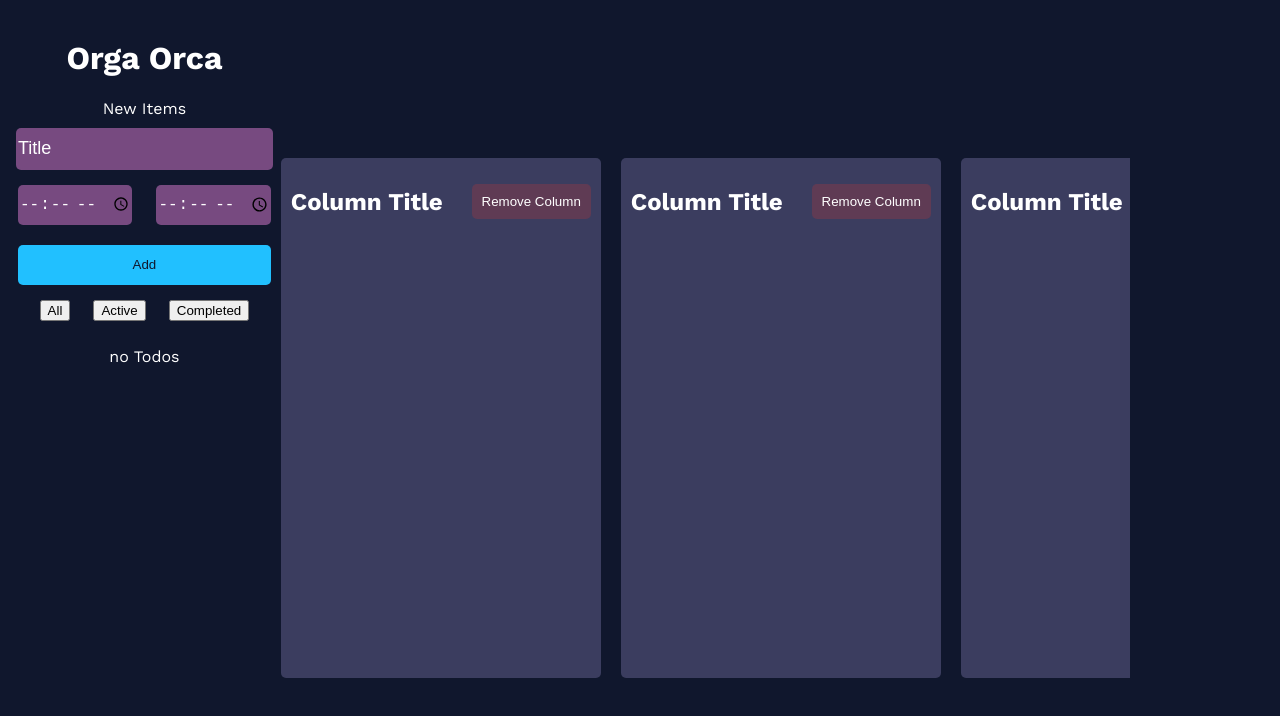
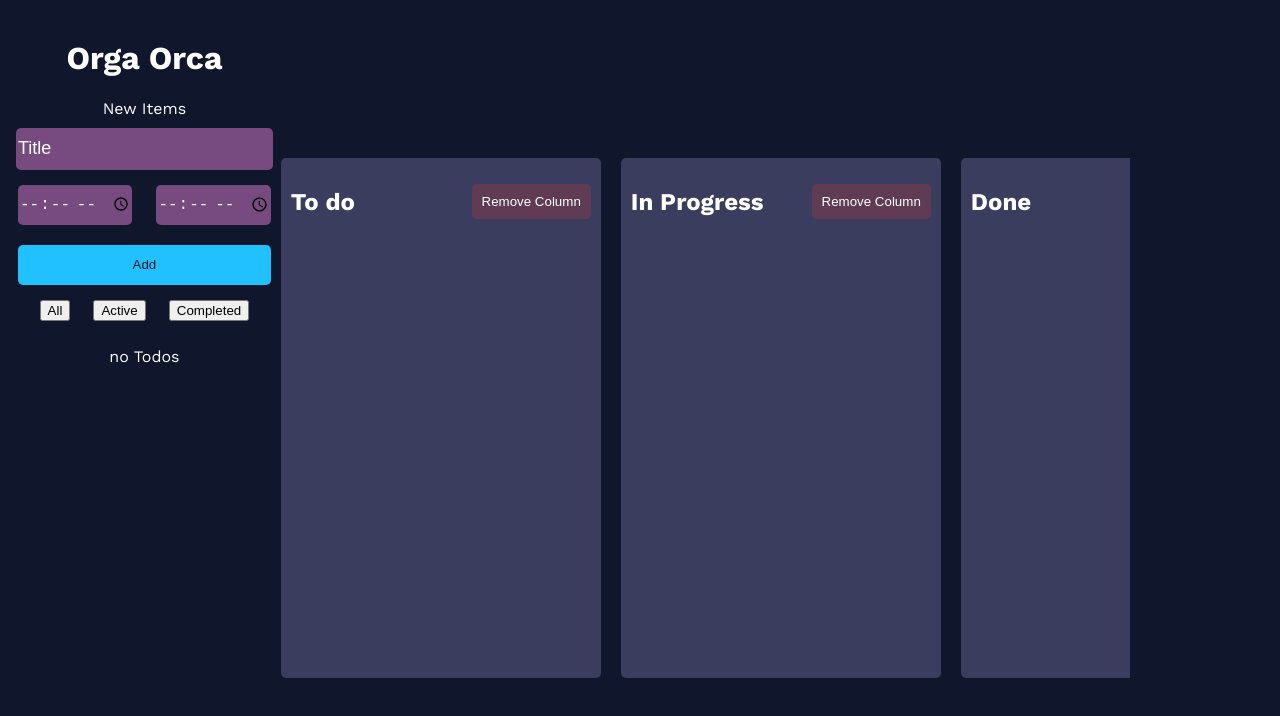
Before and after one commit to MoDev21/OrgaOrca, a React (Vite) app: page / in a window 1280 px wide. Shown: the top 716 px of the page. Built offline with nearby package versions, Linux system fonts and the light colour scheme.

Commit message:
making kamban column title changable almost complete

```diff
--- a/src/Kamban.jsx
+++ b/src/Kamban.jsx
@@ -7,7 +7,7 @@ import { KambanColumn } from './KambanColumn';
 const Kamban = () => {
     const scrollRef = useRef(null);
     const [hscrolling, setHscrolling] = useState(false);
-    const [isEditingColumnTitle, setIsEditingColumnTitle] = useState(false); // [setIsEditingColumnTitle]
+
 
     const [selectedColumnIndex, setSelectedColumnIndex] = useState(0);
     const startHscrolling = () => setHscrolling(true);
@@ -155,38 +155,6 @@ const Kamban = () => {
         document.body.style.overflowY = "auto";
     }
 
-    // const toggleEditColumnTitle = (e, index) => {
-    //     setIsEditingColumnTitle(!isEditingColumnTitle);
-    //     setSelectedColumnIndex(index);
-    //     console.log(`isEditingColumnTitle: ${isEditingColumnTitle} and e ${setSelectedColumnIndex}`);
-    // }
-
-    // const handleColumnTitleChange = (e) => {
-    //     setColumnTitle(e.target.value);
-    //     console.log(`columnTitle: ${columnTitle}`);
-    // }
-
-    // const saveColumnTitle = () => {
-    //     setIsEditingColumnTitle(!isEditingColumnTitle);
-    //     console.log(`isEditingColumnTitle: ${isEditingColumnTitle}`);
-    // }
-
-    // const inputEditColumnTitle = (
-    //     <div className="column-title">
-    //         <input
-    //             value={columnTitle}
-    //             onChange={handleColumnTitleChange}
-    //             onBlur={saveColumnTitle}
-    //         />
-    //         <button onClick={saveColumnTitle}>Save</button>
-    //     </div>
-    // )
-
-    // const consoleLog = (boardTodos, boardIndex) => {
-    //     console.log(boardTodos, boardIndex);
-    // }
-
-
     return (
         <div className="kamban-board" ref={scrollRef} onWheel={handleWheel} onMouseEnter={onKambanHover} onMouseLeave={onKambanHoverLeave}>
             {todos.map((boardTodos, boardIndex) => (
@@ -197,8 +165,6 @@ const Kamban = () => {
                     handleDragOver={handleDragOver}
                     handleDragLeave={handleDragLeave}
                     handleDrop={handleDrop}
-                    isEditingColumnTitle={isEditingColumnTitle}
-                    setIsEditingColumnTitle={setIsEditingColumnTitle}
                     removeColumn={removeColumn}
                     addColumn={addColumn}
                     toggleTodoList={toggleTodo}
--- a/src/KambanColumn.jsx
+++ b/src/KambanColumn.jsx
@@ -2,18 +2,19 @@ import PropTypes from 'prop-types';
 import React, { useState } from 'react';
 import { TodoItem } from './TodoItem';
 
-export function KambanColumn({boardTodos, boardIndex, handleDragOver, handleDragLeave, handleDrop, toggleTodo, deleteTodo,  draggable, copyTodo, removeColumn, isEditingColumnTitle, setIsEditingColumnTitle}) {
+export function KambanColumn({boardTodos, boardIndex, handleDragOver, handleDragLeave, handleDrop, toggleTodo, deleteTodo,  draggable, copyTodo, removeColumn}) {
     draggable = draggable === undefined ? true : draggable;
     const [columnTitle, setColumnTitle] = useState(() => {
         const localValue = localStorage.getItem("COLUMN_TITLE")
+        if (boardIndex == 0) return "To do"
+        if (boardIndex == 1) return "In Progress"
+        if (boardIndex == 2) return "Done"
         if (localValue == null) return "Column Title"
         console.log('1', JSON.parse(localValue));
         return JSON.parse(localValue)
     });
     const [selectedColumnIndex, setSelectedColumnIndex] = useState(0);
-    const [newTitle, setNewTitle] = useState(columnTitle);
-    var [isEditingTitle, setIsEditingTitle] = useState(false);
-    var [isEditingTime, setIsEditingTime] = useState(false);
+    const [isEditingColumnTitle, setIsEditingColumnTitle] = useState(false); // [setIsEditingColumnTitle]
 
 
 
```
